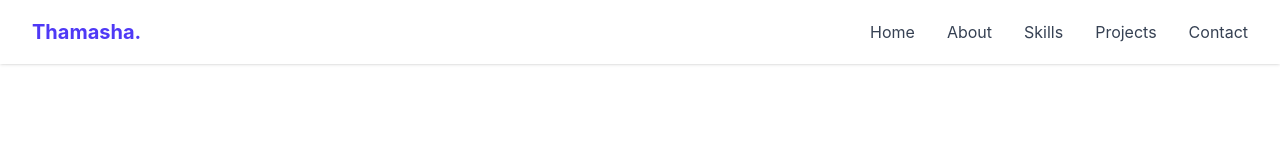
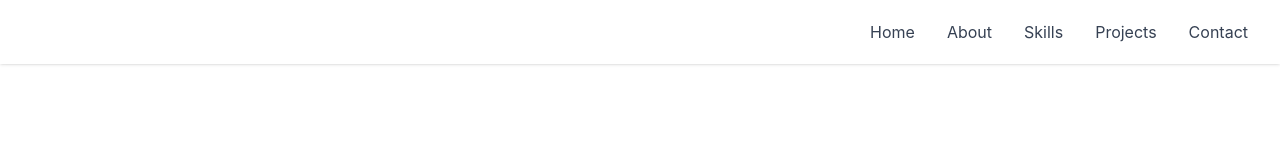
Before and after one commit to 345masha/my-portfolio, a React (Vite) app: page / in a window 1280 px wide. Shown: the top 160 px of the page. Built offline with nearby package versions, Linux system fonts and the light colour scheme.

Commit message:
Remove logo text from navbar

```diff
--- a/src/components/Navbar.jsx
+++ b/src/components/Navbar.jsx
@@ -5,9 +5,7 @@ const Navbar = () => {
     <nav className="fixed w-full bg-white shadow-sm z-50">
       <div className="max-w-7xl mx-auto px-4 sm:px-6 lg:px-8">
         <div className="flex justify-between h-16 items-center">
-          <div className="flex-shrink-0 font-bold text-xl text-indigo-600">
-            Thamasha.
-          </div>
+          <div className="flex-shrink-0"></div>
           <div className="hidden md:flex space-x-8">
             <a href="#home" className="text-gray-700 hover:text-indigo-600">Home</a>
             <a href="#about" className="text-gray-700 hover:text-indigo-600">About</a>
```
